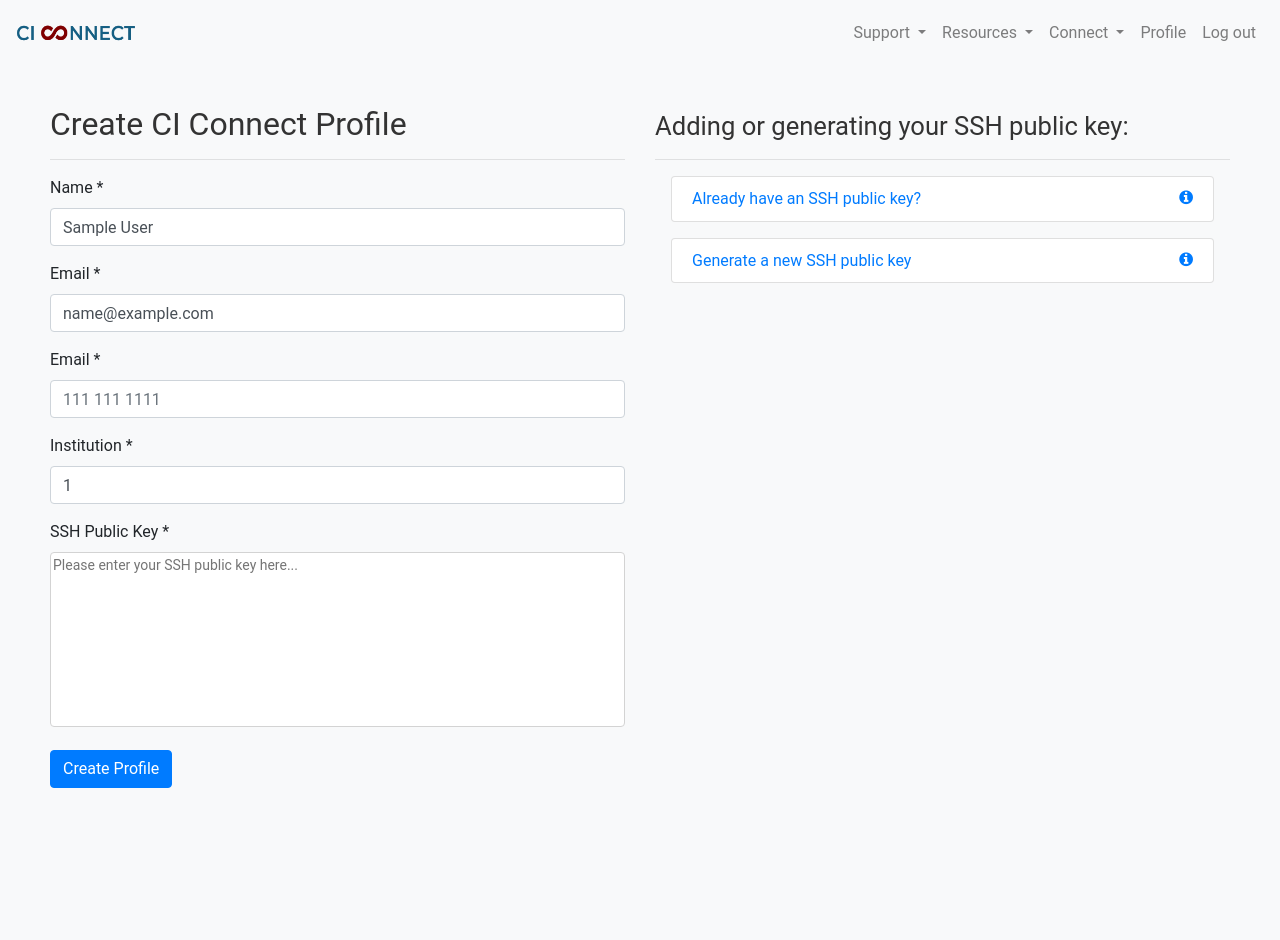
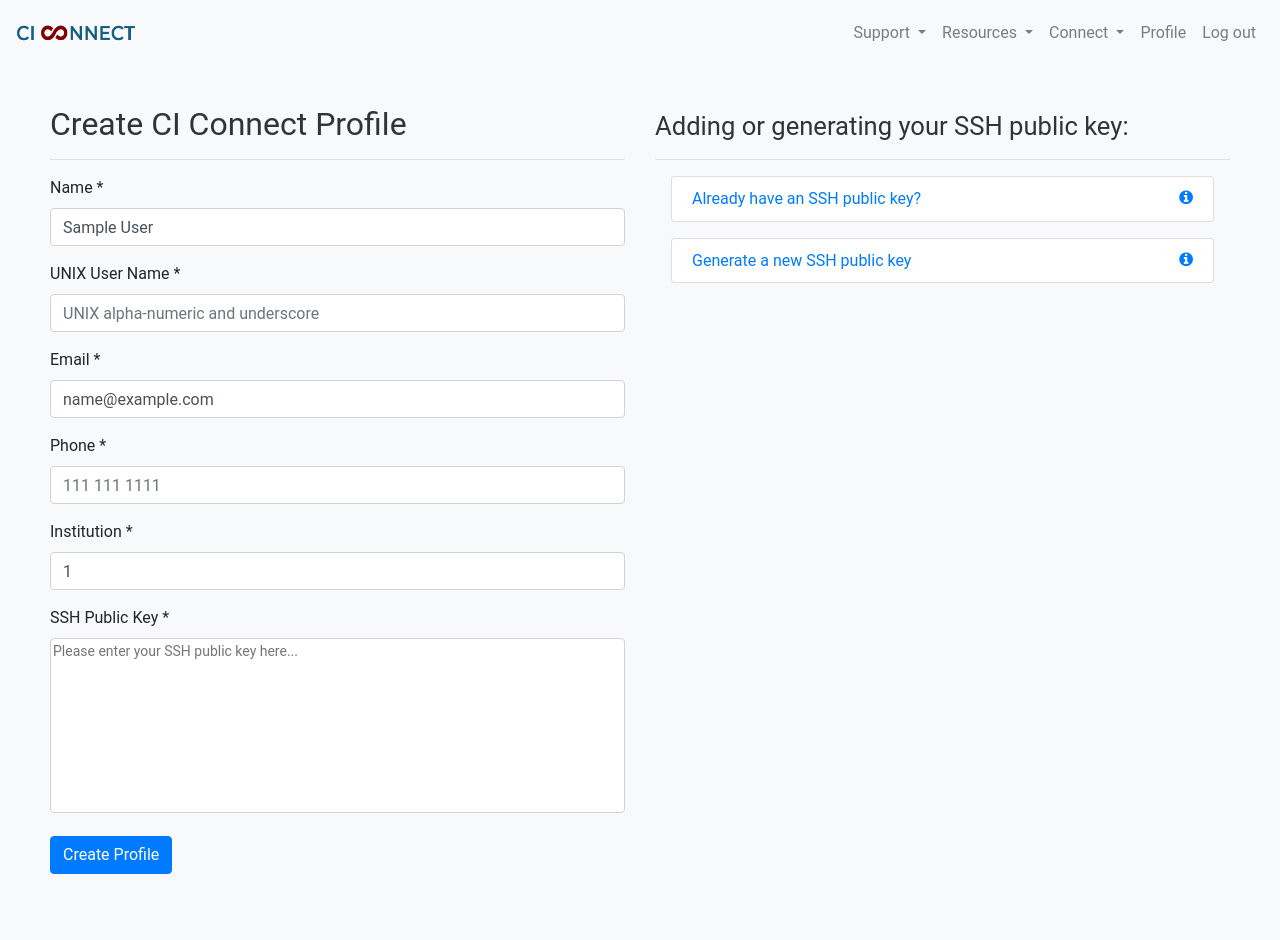
Before and after one commit to maniaclab/osgconnect-portal, a Flask app: page /profile/new in a window 1280 px wide. Before the commit the page ends 788 px from the top, so only its background shows below. Run offline with Flask 2, Linux system fonts and the light colour scheme; the visitor is signed in with stand-in values (Sample User, id 1); parts of the project's set-up code (start-up, migrations or seed data) failed here and were passed over; some libraries are stand-ins or nearby versions.

Commit message:
save url root sessions and update user unix requirement

```diff
--- a/portal/templates/base.html
+++ b/portal/templates/base.html
@@ -19,7 +19,7 @@
     <meta name="msapplication-TileColor" content="#da532c">
     <meta name="theme-color" content="#ffffff">
 
-    <title>CI Connect - {%block title%}{%endblock%}</title>
+    <title>{% if 'atlas' in session['url_root'] %}Atlas {% elif 'osg' in session['url_root'] %}OSG {% elif 'cms' in session['url_root'] %}CMS {% else %}CI {% endif %}Connect - {%block title%}{%endblock%}</title>
 
     {# CSS files #}
     <link rel="stylesheet" href="https://stackpath.bootstrapcdn.com/bootstrap/4.2.1/css/bootstrap.min.css" integrity="sha384-GJzZqFGwb1QTTN6wy59ffF1BuGJpLSa9DkKMp0DgiMDm4iYMj70gZWKYbI706tWS" crossorigin="anonymous">
@@ -87,7 +87,11 @@
         <nav class="navbar navbar-expand-lg navbar-light bg-light fixed-top">
           <a class="navbar-brand" href="{{url_for('home')}}">
             {% if 'atlas' in session['url_root'] %}
-            <img src="{{url_for('static', filename='img/atlas-connect-logo.png')}}" id="connect-brand" width="180" height="40" class="d-inline-block align-top" alt="">
+            <img src="{{url_for('static', filename='img/atlas-connect-logo_trans.png')}}" id="connect-brand" width="180" height="40" class="d-inline-block align-top" alt="">
+            {% elif 'osg' in session['url_root'] %}
+            <img src="{{url_for('static', filename='img/osg-logo.png')}}" id="connect-brand" width="220" height="40" class="d-inline-block align-top" alt="">
+            {% elif 'cms' in session['url_root'] %}
+            <img src="{{url_for('static', filename='img/cms-connectlogo.png')}}" id="connect-brand" width="180" height="40" class="d-inline-block align-top" alt="">
             {% else %}
             <img src="{{url_for('static', filename='img/CIConnectLogo3-infinity.png')}}" id="connect-brand" width="120" height="40" class="d-inline-block align-top" alt="">
             {% endif %}
--- a/portal/templates/profile_create.html
+++ b/portal/templates/profile_create.html
@@ -15,6 +15,7 @@
     <div class="row">
       <div class="col-lg-6 mx-auto">
         <h2>Create CI Connect Profile</h2>
+        {{session['primary_identity']}}
         <hr/>
         <form role="form" action="#" method="POST">
           <div class="form-group">
@@ -31,6 +32,19 @@
           </div>
 
           <div class="form-group">
+            <label for="unix_name">UNIX User Name *</label>
+            <input
+              type="text"
+              class="form-control"
+              id="unix_name"
+              name="unix_name"
+              placeholder="UNIX alpha-numeric and underscore"
+              required="required"
+              tabindex="2"
+            >
+          </div>
+
+          <div class="form-group">
             <label for="email">Email *</label>
             <input
               type="email"
@@ -39,12 +53,12 @@
               class="form-control"
               placeholder="{{session['email']}}"
               required="required"
-              tabindex="2"
+              tabindex="3"
             >
           </div>
 
           <div class="form-group">
-            <label for="phone-number">Email *</label>
+            <label for="phone-number">Phone *</label>
             <input
               type="tel"
               id="phone-number"
@@ -52,7 +66,7 @@
               class="form-control"
               placeholder="111 111 1111"
               required="required"
-              tabindex="3"
+              tabindex="4"
             >
           </div>
 
@@ -65,7 +79,7 @@
               class="form-control"
               placeholder="Institution Name"
               required="required"
-              tabindex="4"
+              tabindex="5"
             >
           </div>
 
@@ -76,7 +90,7 @@
               name="sshpubstring"
               id="sshpubstring"
               required
-              tabindex="5"
+              tabindex="6"
               style="background-color:white; color:black; border-radius:4px; border-color:lightgrey;"
               value=""
               ></textarea>
--- a/portal/views.py
+++ b/portal/views.py
@@ -140,6 +140,7 @@
 
     elif request.method == 'POST':
         name = request.form['name']
+        unix_name = request.form['unix_name']
         email = request.form['email']
         phone = request.form['phone-number']
         institution = request.form['institution']
@@ -152,7 +153,8 @@
         post_user = {"apiVersion": 'v1alpha1',
                     'metadata': {'globusID': globus_id, 'name': name, 'email': email,
                                  'phone': phone, 'institution': institution,
-                                 'public_key': public_key, 'superuser': superuser,
+                                 'public_key': public_key,
+                                 'unix_name': unix_name, 'superuser': superuser,
                                  'service_account': service_account}}
 
         r = requests.post(ciconnect_api_endpoint + '/v1alpha1/users', params=query, json=post_user)
@@ -171,9 +173,12 @@
 @authenticated
 def edit_profile(user_id):
     identity_id = session.get('primary_identity')
-    access_token = session.get('access_token')
-    query = {'token': access_token,
+    query = {'token': ciconnect_api_token,
              'globus_id': identity_id}
+    user = requests.get(
+                ciconnect_api_endpoint + '/v1alpha1/find_user', params=query)
+    user_id = user.json()['metadata']['id']
+
     if request.method == 'GET':
         # Get user info, pass through as args, convert to json and load input fields
         profile = requests.get(
@@ -334,6 +339,7 @@
             session['access_token'] = profile['access_token']
             session['url_root'] = request.url_root
         else:
+            session['url_root'] = request.url_root
             return redirect(url_for('create_profile',
                             next=url_for('profile')))
 
```
Also changed, not shown: portal/templates/home.html (+16 -0 lines), portal/static/img/atlas-connect-logo_trans.png (added).
